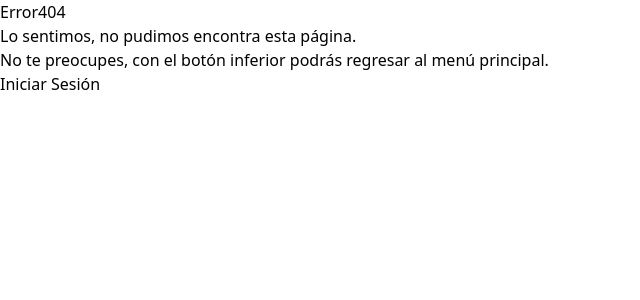
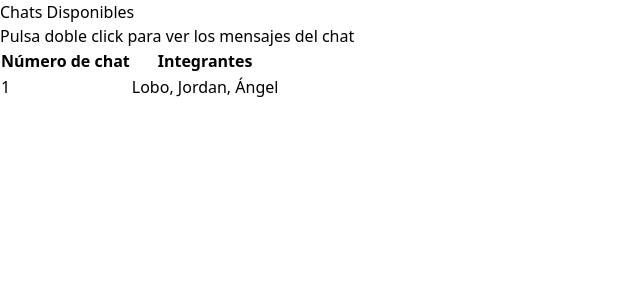
Before and after one commit to Huevaldinho/Proyecto3-DisenhoSoftware, a React (Vite) app in the folder FrontEnd/: page /infoChats in a window 1280 px wide. Shown: the top 300 px of the page, without its empty margins (0-640 px from the left). Built offline with nearby package versions, Linux system fonts and the light colour scheme.

Commit message:
TablaChatsQuemados

```diff
--- a/FrontEnd/src/components/compartidos/Chats/TablaChats.jsx
+++ b/FrontEnd/src/components/compartidos/Chats/TablaChats.jsx
@@ -3,9 +3,8 @@ import React from "react";
 import HeaderChats from "./HeaderChats";
 import BodyChats from "./BodyChats";
 function TablaChats({ chats }) {
-
-  if (chats.length === 0) {
-
+  console.log("Print de chats en Tabla Chats",chats)
+  if (chats.length == 0) {
     return (
       <div className="text-center font-bold text-4xl text-red-500">
         No hay chats para mostrar.
--- a/FrontEnd/src/contexts/MainControllerContext.jsx
+++ b/FrontEnd/src/contexts/MainControllerContext.jsx
@@ -17,7 +17,8 @@ const MainControllerContextProvider = ({ children }) => {
   let [comentarios, setComentarios] = useState([]);
   //Respuesta a comentario
   let [respuestas, setRespuestas] = useState([]);
-
+  //*Chats
+  let [chats, setChats] = useState([]);
   //*SUPER USUARIO
   /**
    * Metodo para asignar asistente
@@ -218,7 +219,12 @@ const MainControllerContextProvider = ({ children }) => {
     }
     return null; //Plan de trabajo no ha cargado.
   };
-
+  //*Chats
+  const consultarChats = async () => {
+    let data = await mainController.consultarChats();
+    setChats(data); //guarda datos de plan de trabajo
+    return data;
+  };
   //*ORDENAMIENTOS
   const ordenarEstudiantesPorCarnet = () => {
     const estudiantesOrdenados = [...estudiantes].sort(
@@ -279,6 +285,8 @@ const MainControllerContextProvider = ({ children }) => {
         ordenarEstudiantesPorCampus,
         modificarInformacionEstudiante,
         proximaActividad,
+        chats,
+        consultarChats,
       }}
     >
       {children}
--- /dev/null
+++ b/FrontEnd/src/pages/asistentes/infoChats.jsx
@@ -0,0 +1,42 @@
+import React from "react";
+import { MainControllerContext } from "../../contexts/MainControllerContext";
+import { useContext, useEffect,  } from "react";
+import TablaChats from "../../components/compartidos/Chats/TablaChats"
+function infoChats(props) {
+  const { chats, consultarChats } = useContext(
+    MainControllerContext
+  );
+  const updateState = () => {
+    setTimeout(() => {
+      consultarChats();
+
+    }, 1000);
+  };
+  // Efecto que actualiza el estado de myState después de que el componente ha sido montado
+  useEffect(() => {
+    updateState();
+  }, []);
+
+  if (chats.length == 0) {
+    return (
+      <p className="text-center font-semibold text-5xl m-auto">
+        Cargando chats
+      </p>
+    );
+  }
+  return (
+    <div className="container m-auto ">
+      <div className="text-center" id="nombrePlanConteiner">
+        <h1 className="text-center font-bold text-5xl p-5">
+          Chats Disponibles
+        </h1>
+      </div>
+      <div className="text-center" id="tablaProfesores">
+        {/*Las actividades se las pasa a la tabla por props */}
+        <TablaChats chats={chats} />
+      </div>
+    </div>
+  );
+}
+
+export default infoChats;
--- a/FrontEnd/src/routes/Router.jsx
+++ b/FrontEnd/src/routes/Router.jsx
@@ -29,7 +29,7 @@ import AgregarRespuesta from "../components/profesores/AgregarRespuesta";
 import MenuSuperUsuario from "../pages/superUsuario/MenuSuperUsuario";
 //Chats
 import ListaChats from "../components/compartidos/Chats/FilaChats"
-
+import InfoChats from "../pages/asistentes/infoChats"
 function Router() {
   return (
     <BrowserRouter>
@@ -83,6 +83,7 @@ function Router() {
         <Route path="/cargarExcel" element={<CargarExcel />} />
         {/*Routes Chats */}
         <Route path="/chats" element={<ListaChats />} />
+        <Route path="/infoChats" element={< InfoChats />} />
         {/*Rutas NO ENCONTRADAS */}
         <Route path="*" element={<NotFound />} />
       </Routes>
--- /dev/null
+++ b/FrontEnd/src/services/Administradores/AdminChats.js
@@ -0,0 +1,16 @@
+import { API_URL } from '../config';
+
+class AdminChats {
+    //*Constructores
+    constructor() { }
+    //*Metodos
+    async consultarChats() {
+
+        let jsondata = [{id:1,integrantes:"Lobo, Jordan, Ángel"}];
+        console.log(jsondata);
+        return jsondata;
+
+    }
+
+}
+export default AdminChats;
--- a/FrontEnd/src/services/mainController.js
+++ b/FrontEnd/src/services/mainController.js
@@ -2,6 +2,7 @@ import AdminActividades from "./Administradores/AdminActividades";
 import AdminArchivos from "./Administradores/AdminArchivos";
 import AdminProfesores from "./Administradores/AdminProfesores";
 import AdminEstudiantes from "./Administradores/AdminEstudiantes";
+import AdminChats from "./Administradores/AdminChats";
 import Configuracion from "./Administradores/Configuracion"
 
 class MainController {
@@ -10,6 +11,7 @@ class MainController {
   adminEstudiantes = null;
   adminProfesores = null;
   adminArchivos = null;
+  adminChats = null;
   configuracion = null;
   //*Constructores
   constructor() {
@@ -17,6 +19,7 @@ class MainController {
     this.adminEstudiantes = new AdminEstudiantes();
     this.adminProfesores = new AdminProfesores();
     this.adminArchivos = new AdminArchivos();
+    this.adminChats = new AdminChats();
     this.configuracion = new Configuracion();
   }
 
@@ -159,6 +162,10 @@ class MainController {
   async modificarInformacionEstudiante(dtoEstudiante) {
     return await this.adminEstudiantes.modificarInformacionEstudiante(dtoEstudiante);
   }
+  //*Chats
+  async consultarChats() {
+    return await this.adminChats.consultarChats();
+  }
 }
 
 export default MainController;
```
